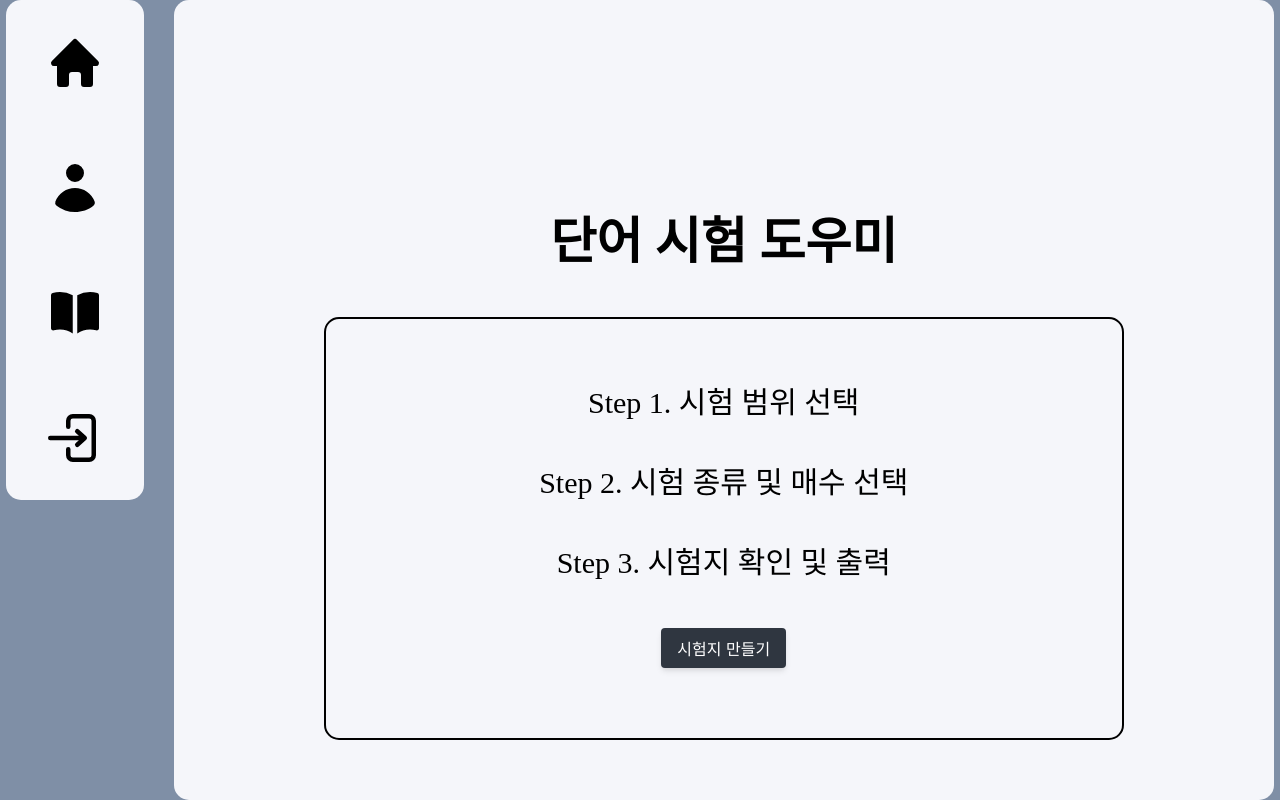
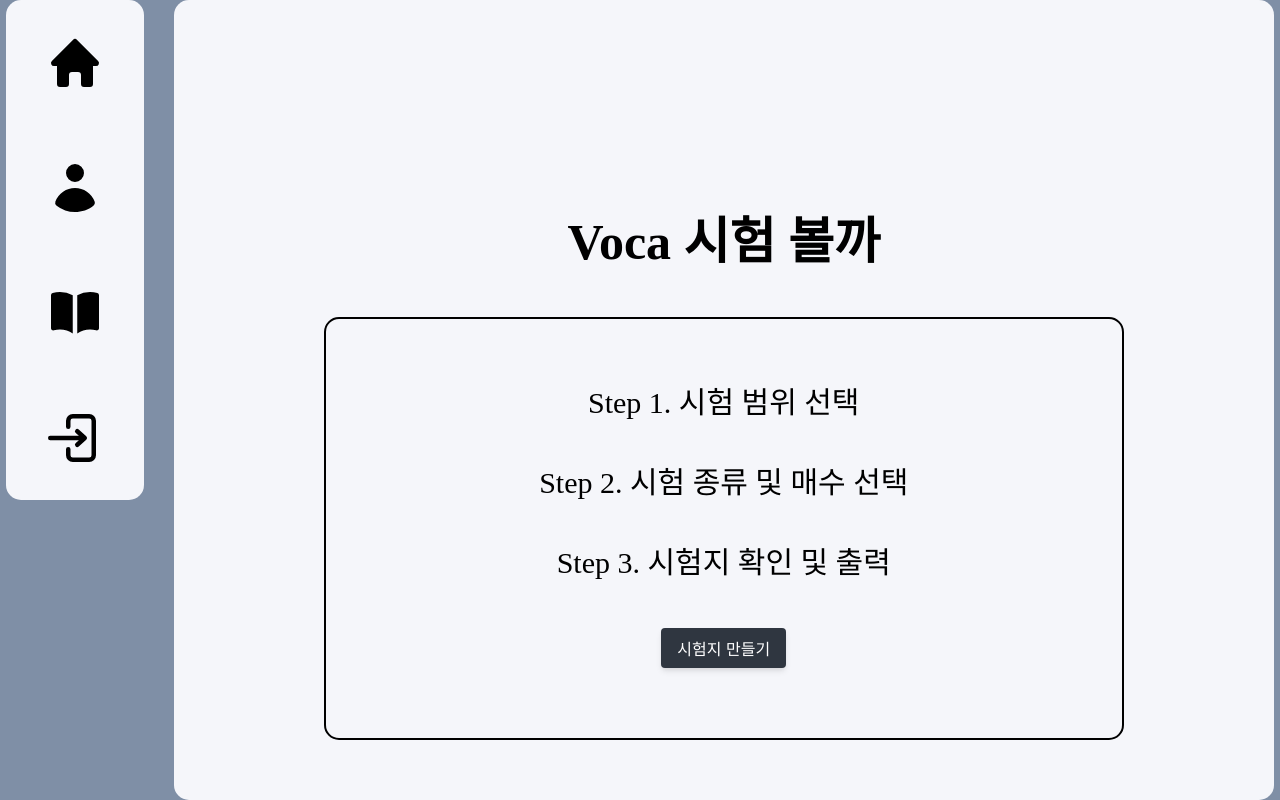
Before and after one commit to LazyMG/my-voca, a React (Vite) app: page / in a window 1280 px wide. Built offline with nearby package versions, Linux system fonts and the light colour scheme.

Commit message:
타이틀 변경

```diff
--- a/index.html
+++ b/index.html
@@ -3,7 +3,7 @@
   <head>
     <meta charset="UTF-8" />
     <meta name="viewport" content="width=device-width, initial-scale=1.0" />
-    <title>Voca Test</title>
+    <title>Voca 시험 볼까</title>
   </head>
   <body>
     <div id="root"></div>
--- a/src/router/Home.jsx
+++ b/src/router/Home.jsx
@@ -69,7 +69,7 @@ const Home = () => {
     <Wrapper>
       <Container>
         <Header>
-          <Title>단어 시험 도우미</Title>
+          <Title>Voca 시험 볼까</Title>
         </Header>
         <Content>
           <Introduction>
```
Also changed, not shown: 1 other file (tests, documents, lock files or other folders).
